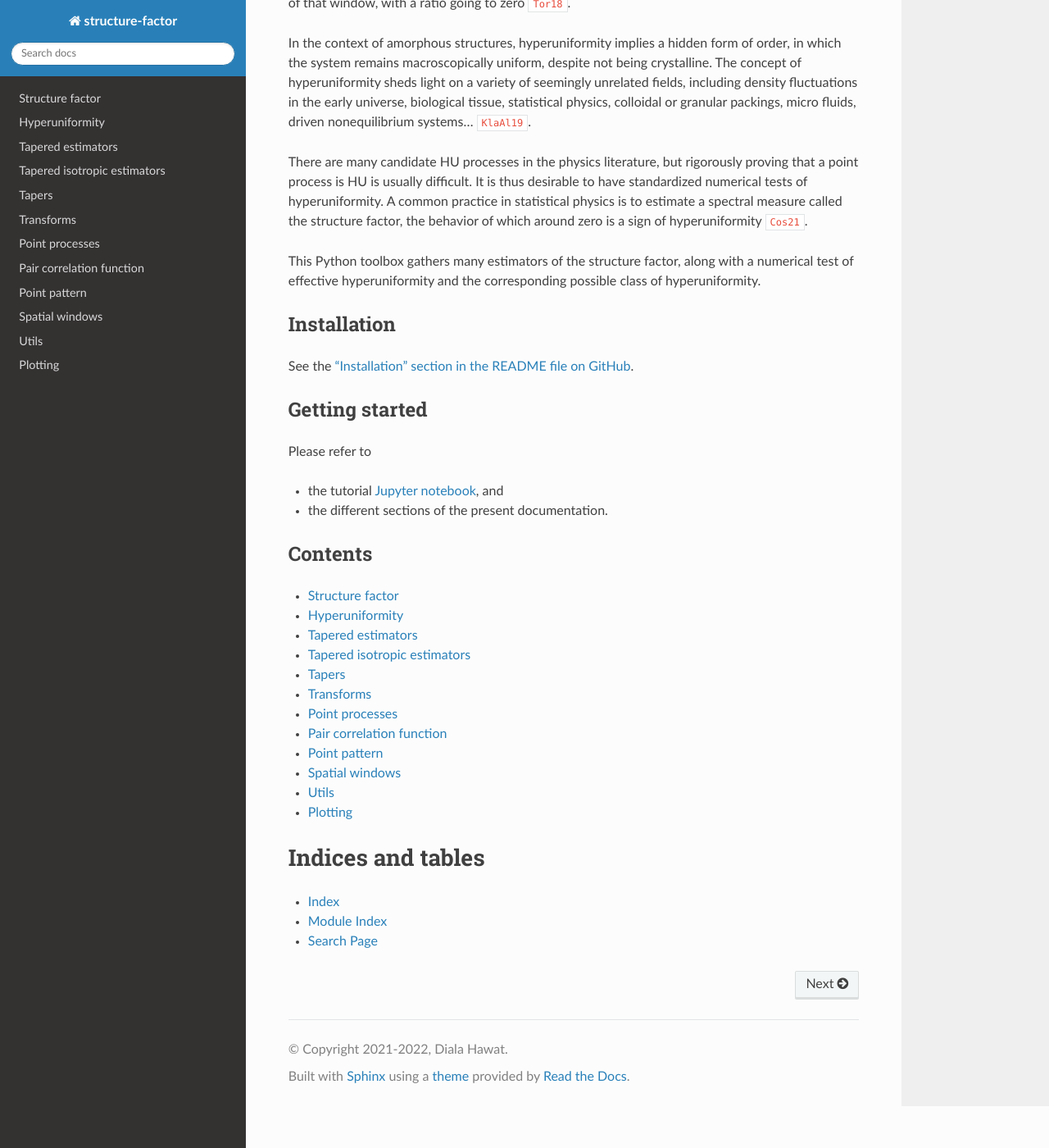
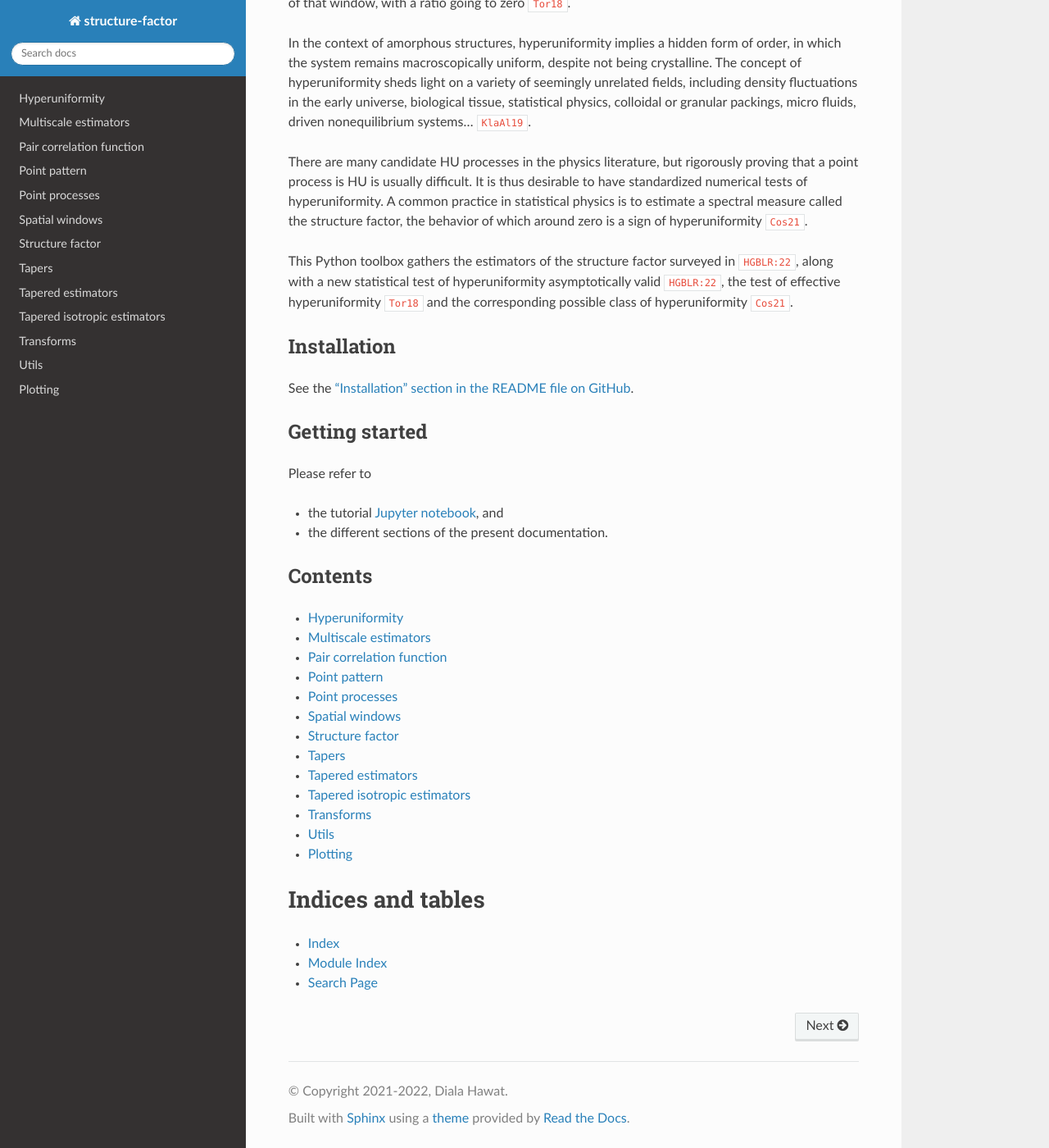
Before and after one commit to For-a-few-DPPs-more/structure-factor, a Sphinx documentation site: the page built from docs/index.rst, in a window 1280 px wide and 1400 px high, scrolled down 585 px. Shown: the whole window at 82% size. Built offline with Sphinx 7.4.7 and the Read the Docs theme 2.0.0, drawn with Linux system fonts in a browser that asks for light colours; pages that are not in the unit, such as notebooks, are missing from menus; cross-references to code outside the pages are shown as plain code.

Commit message:
multiscale_estimators: doc

```diff
--- a/docs/index.rst
+++ b/docs/index.rst
@@ -26,7 +26,7 @@ The concept of hyperuniformity sheds light on a variety of seemingly unrelated f
 
 There are many candidate HU processes in the physics literature, but rigorously proving that a point process is HU is usually difficult. It is thus desirable to have standardized numerical tests of hyperuniformity. A common practice in statistical physics is to estimate a spectral measure called the structure factor, the behavior of which around zero is a sign of hyperuniformity :cite:`Cos21`.
 
-This Python toolbox gathers many estimators of the structure factor, along with a numerical test of effective hyperuniformity and the corresponding possible class of hyperuniformity.
+This Python toolbox gathers the estimators of the structure factor surveyed in :cite:`HGBLR:22`, along with a new statistical test of hyperuniformity asymptotically valid :cite:`HGBLR:22`, the test of effective hyperuniformity :cite:`Tor18` and the corresponding possible class of hyperuniformity :cite:`Cos21`.
 
 Installation
 ------------
@@ -47,16 +47,17 @@ Contents
 .. toctree::
    :maxdepth: 3
 
+   hyperuniformity
+   multiscale_estimators
+   pair_correlation_function
+   point_pattern
+   point_processes
+   spatial_windows
    structure_factor
-   hyperuniformity
+   tapers
    tapered_estimators
    tapered_estimators_isotropic
-   tapers
    transforms
-   point_processes
-   pair_correlation_function
-   point_pattern
-   spatial_windows
    utils
    plotting
    bibliography/index
```
Also changed, not shown: 2 other files.
